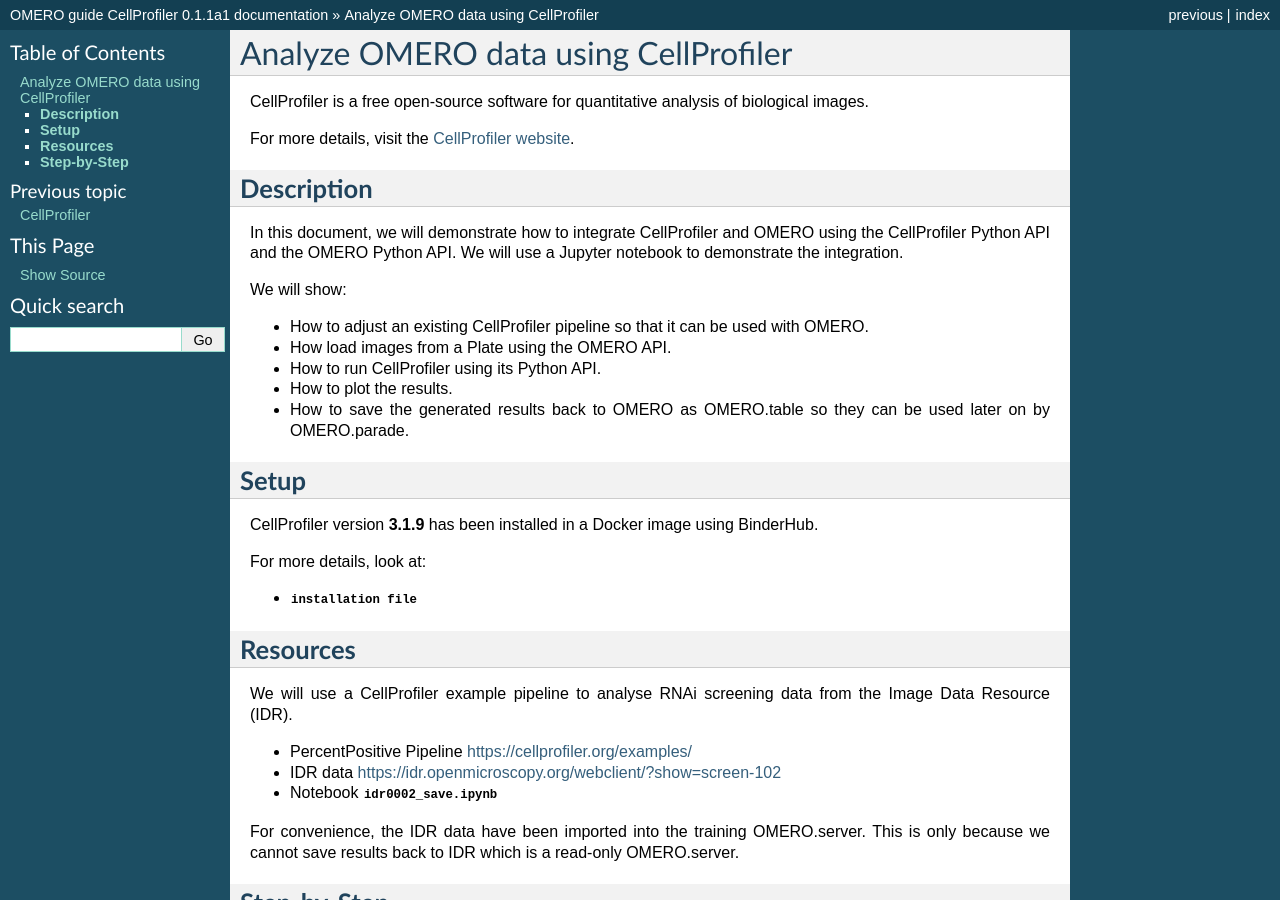
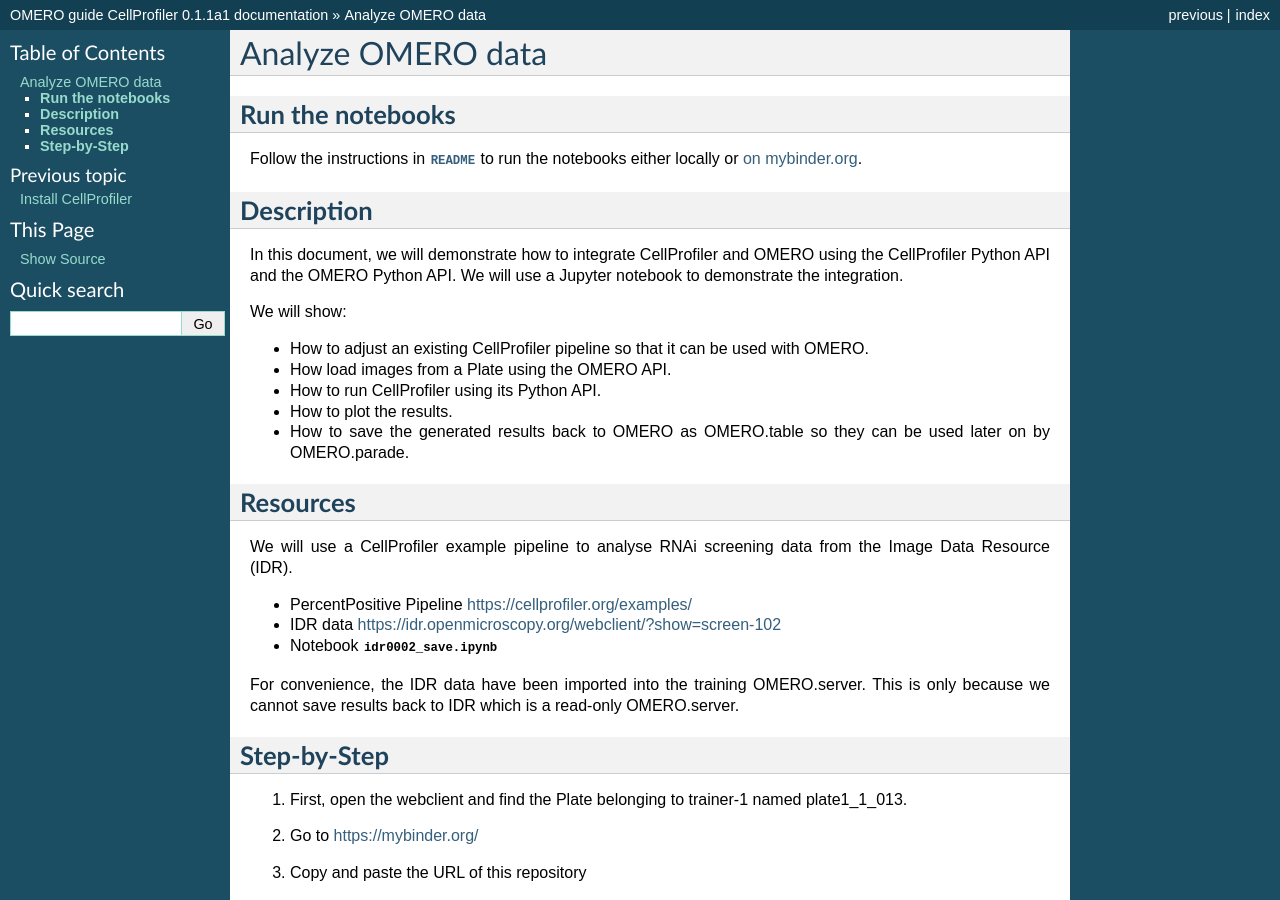
Before and after one commit to ome/omero-guide-cellprofiler, a Sphinx documentation site: the page built from docs/cellprofiler.rst, in a window 1280 px wide and 900 px high. Built offline with Sphinx 7.4.7, drawn with Linux system fonts in a browser that asks for light colours; some of the changed text lies outside the part shown.

Commit message:
re-organise doc

```diff
--- a/docs/cellprofiler.rst
+++ b/docs/cellprofiler.rst
@@ -1,10 +1,12 @@
-Analyze OMERO data using CellProfiler
-=====================================
+Analyze OMERO data
+==================
 
-CellProfiler is a free open-source software for quantitative analysis of
-biological images.
+**Run the notebooks**
+---------------------
 
-For more details, visit the `CellProfiler website <https://cellprofiler.org/>`_.
+Follow the instructions in
+:download:`README <../README.md>` to run the notebooks either locally or `on mybinder.org <https://mybinder.org/v2/gh/ome/omero-guide-cellprofiler/master?filepath=notebooks>`_.
+
 
 **Description**
 ---------------
@@ -24,16 +26,6 @@
 -  How to plot the results.
 
 -  How to save the generated results back to OMERO as OMERO.table so they can be used later on by OMERO.parade.
-
-**Setup**
----------
-
-CellProfiler version **3.1.9** has been installed in a Docker image using BinderHub.
-
-For more details, look at:
-
--  :download:`installation file <../binder/environment.yml>`
-
 
 **Resources**
 -------------
--- a/docs/index.rst
+++ b/docs/index.rst
@@ -1,11 +1,15 @@
 CellProfiler
 ============
 
-CellProfiler is a free open-source software for quantitative analysis of biological images. We demonstrate how to integrate CellProfiler and OMERO using the CellProfiler Python API and the OMERO Python API. For more details, visit the `CellProfiler website <https://cellprofiler.org/>`_.
+CellProfiler is a free open-source software for quantitative analysis of biological images. We demonstrate how to integrate CellProfiler and OMERO using the CellProfiler Python API and the OMERO Python API.
 
+For more details, visit the `CellProfiler website <https://cellprofiler.org/>`_.
+
+Changes to the documentation or the materials should be made directly in the `omero-guide-cellprofiler repository <https://github.com/ome/omero-guide-cellprofiler>`_.
 
 Contents:
 
 .. toctree::
+   setup
    cellprofiler
    :maxdepth: 1
```
Also changed, not shown: docs/setup.rst (added, +29 -0 lines), 1 other file.
